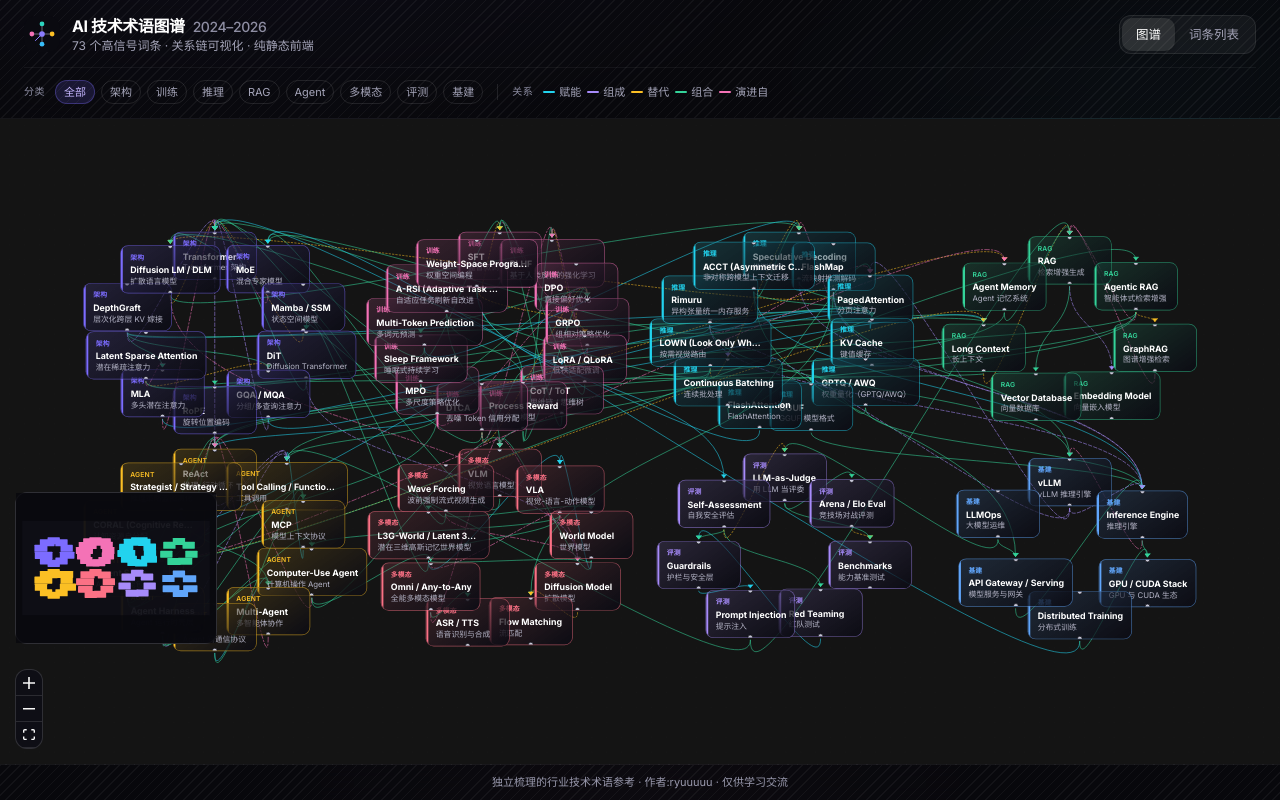
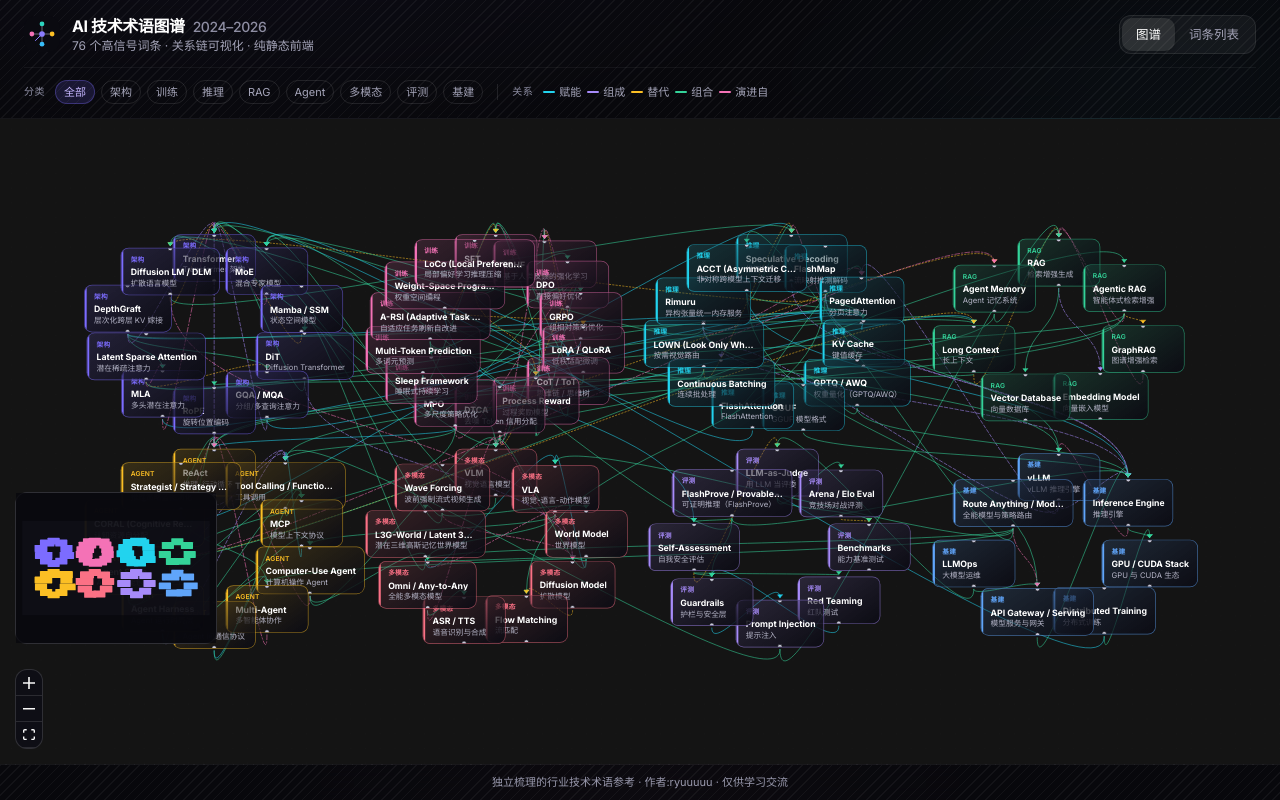
Before and after one commit to keepline/ai-tech-glossary, a React (Vite) app: page / in a window 1280 px wide. Built offline with nearby package versions, Linux system fonts and the light colour scheme.

Commit message:
feat: add LoCo, Route Anything, and FlashProve glossary terms

```diff
--- a/src/data/terms.ts
+++ b/src/data/terms.ts
@@ -257,6 +257,19 @@ export const terms: Term[] = [
       'Weight-Space Programming（MIT CSAIL，Takehi/Teoh/Zhang/Khattab，2026-11）：前沿 LLM 可直接读写神经网络权重——不经梯度下降/优化器，围绕自然语言规格诊断行为、一次性修补失败模式，甚至从零写出小型策略。例：仅编辑 Qwen3.5-0.8B 约 0.016% 权重，即可把 MATH-500 从 7.9% 提到 48.1%。',
     whyItMatters:
       '把「改模型」从训练循环挪到可解释的权重手术：相对 LoRA/SFT 的参数适配，提供可审计的局部编辑与可解释性接口，也给红队/自评估打开读权重诊断通道。',
+    yearHint: '2026',
+  },
+
+
+  {
+    id: 'loco',
+    en: 'LoCo (Local Preference Learning)',
+    zh: '局部偏好学习推理压缩',
+    category: '训练与对齐',
+    explanation:
+      'LoCo（Think Less, Locally）：面向推理模型过长思维链的局部偏好学习。从模型自生成轨迹中检测「过度思考」状态，冻结该前缀、再从同一状态再生更短且可核验的续写，构造状态条件偏好对并用 DPO 训练——教模型何时继续推理、何时收束，而非笼统鼓励更短轨迹。数学完成长度可压约 41.7%–45.4%，代码约 23.4%–36.3%，准确率持平或提升（arXiv 2611.04814）。',
+    whyItMatters:
+      '推理模型的成本很大一部分来自「想够了还在想」；相对整条轨迹长度惩罚，状态局部的继续/收束偏好更贴合 CoT 决策点，是 2026 推理压缩与 DPO/过程奖励训练环的高信号新接口。',
     yearHint: '2026',
   },
 
@@ -743,6 +756,19 @@ export const terms: Term[] = [
     yearHint: '2026',
   },
 
+
+  {
+    id: 'flashprove',
+    en: 'FlashProve / Provable Inference',
+    zh: '可证明推理（FlashProve）',
+    category: '评测与安全',
+    explanation:
+      'FlashProve（Anthropic，2026-11）：面向大模型服务的 zkSNARK 可证明推理原型。提供商先对权重做承诺，再为每次（或批后）推理生成短证明，使用户/审计方在不知权重的前提下验证「输出确由所承诺模型产生」。在 Llama 4 Maverick（约 400B MoE、4-bit）上单卡 H100 约 110 tok/s 出证、约 19 MB/1k-token 请求；证明本身隐藏权重，架构不隐藏。附 Lean 形式化顶层安全陈述与可执行验证器。',
+    whyItMatters:
+      '解决「你怎么知道对面真是你付费的那个模型」：路由偷换、攻击篡改 token、监管核验算力是否真在跑批准模型等场景需要密码学级归因。把 zkML 从研究数量级推到可开源复现的生产讨论门槛，与 Guardrails / Self-Assessment 互补。',
+    yearHint: '2026',
+  },
+
   // ── 基础设施与部署 ────────────────────────────────────
   {
     id: 'vllm',
@@ -804,6 +830,19 @@ export const terms: Term[] = [
     whyItMatters:
       '模型能力只是起点；持续交付与质量运营决定产品能否长期可用。',
   },
+
+  {
+    id: 'route-anything',
+    en: 'Route Anything / Model-Policy Routing',
+    zh: '全能模型与策略路由',
+    category: '基础设施与部署',
+    explanation:
+      'Route Anything：在质量–成本权衡下，为每个输入从异构候选池（语言模型、图像/视频/语音生成器、编码与职场 Agent、机器人策略等）动态选出期望价值减定价成本最高的路由。构建跨 25 基准、约 37 万次评分的全模态轨迹矩阵，并给出参考策略与质量容差下的定价与认证测试（arXiv 2611.05275）。相对最优固定候选，按输入 oracle 可高约 5.4 分；学习路由器在近零质量损失下平均效率约 8.82×。',
+    whyItMatters:
+      '「一个模型通吃」让位于「多候选编排」：路由成为通用 AI 系统的一等公民。与 Serving Gateway 的多模型灰度、ACCT 的跨模型上下文交接互补，是 2026 降本与能力编排的理论与实验标尺。',
+    yearHint: '2026',
+  },
+
 ]
 
 export const edges: Edge[] = [
@@ -983,6 +1022,23 @@ export const edges: Edge[] = [
   { source: 'mlops-llmops', target: 'serving-gateway', type: 'stacks-with' },
   { source: 'mlops-llmops', target: 'llm-judge', type: 'stacks-with' },
   { source: 'vllm', target: 'inference-engine', type: 'part-of' },
+
+  { source: 'loco', target: 'dpo', type: 'stacks-with' },
+  { source: 'loco', target: 'cot', type: 'enables' },
+  { source: 'loco', target: 'grpo', type: 'stacks-with' },
+  { source: 'loco', target: 'process-reward', type: 'alternative-to' },
+
+  { source: 'flashprove', target: 'guardrails', type: 'stacks-with' },
+  { source: 'flashprove', target: 'self-assessment', type: 'stacks-with' },
+  { source: 'flashprove', target: 'moe', type: 'stacks-with' },
+  { source: 'flashprove', target: 'inference-engine', type: 'stacks-with' },
+
+  { source: 'route-anything', target: 'serving-gateway', type: 'evolved-from' },
+  { source: 'route-anything', target: 'acct', type: 'stacks-with' },
+  { source: 'route-anything', target: 'multi-agent', type: 'stacks-with' },
+  { source: 'route-anything', target: 'vla', type: 'stacks-with' },
+  { source: 'route-anything', target: 'omni-model', type: 'stacks-with' },
+
 ]
 
 export function getTermById(id: string): Term | undefined {
```
